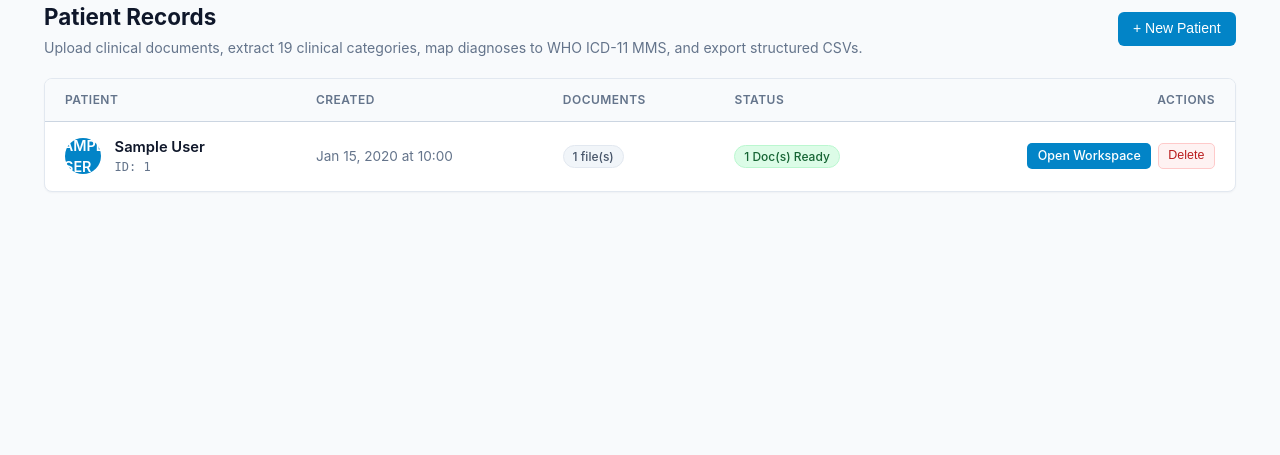
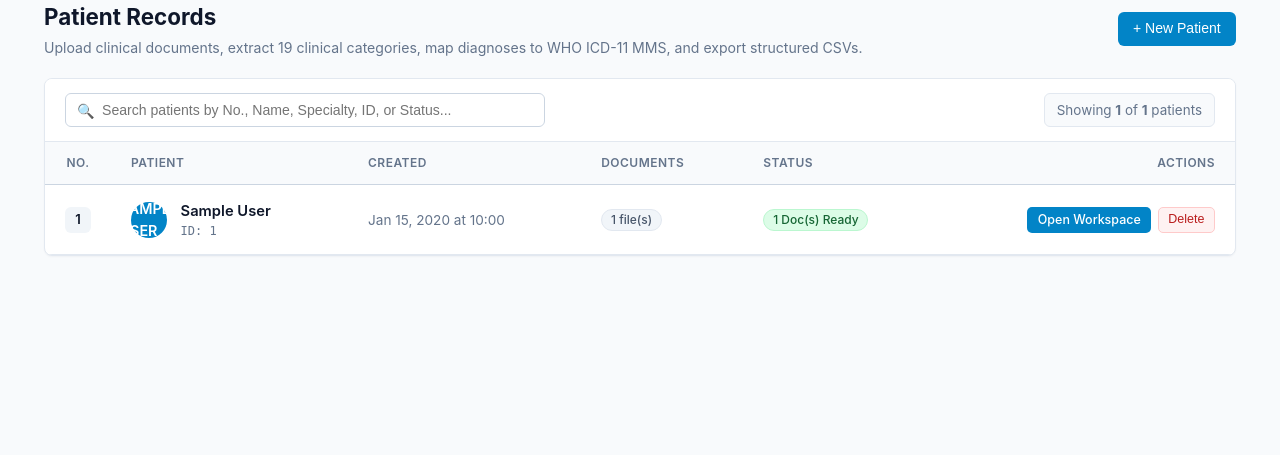
Before and after one commit to mohamedarshad-maker/Clinical-notes-demo, a FastAPI app: template app/templates/patients/list.html in a window 1280 px wide. Shown: the part 56-511 px from the top of the page. Run offline with FastAPI, Linux system fonts and the light colour scheme; the template is opened without the code that fills it: most values are stand-ins (such as "Sample title", 1, 10 or a date in 2020).

Commit message:
feat: add No. column and real-time search filter to patient records list

```diff
--- a/app/templates/patients/list.html
+++ b/app/templates/patients/list.html
@@ -32,9 +32,22 @@
 
 <div class="patients-table-container">
     {% if patients %}
+    <div class="patients-toolbar">
+        <div class="search-box-wrapper">
+            <span class="search-icon">🔍</span>
+            <input type="text" id="patient-search-input" class="patient-search-input"
+                placeholder="Search patients by No., Name, Specialty, ID, or Status..."
+                oninput="filterPatients()" autocomplete="off">
+            <button type="button" id="clear-search-btn" class="clear-search-btn" onclick="clearPatientSearch()" style="display: none;" title="Clear search">✕</button>
+        </div>
+        <div class="patient-count-badge" id="patient-count-badge">
+            Showing <strong>{{ patients|length }}</strong> of <strong>{{ patients|length }}</strong> patients
+        </div>
+    </div>
     <table class="patients-table">
         <thead>
             <tr>
+                <th style="width: 60px; text-align: center;">No.</th>
                 <th>Patient</th>
                 <th>Created</th>
                 <th>Documents</th>
@@ -42,9 +55,12 @@
                 <th style="text-align: right;">Actions</th>
             </tr>
         </thead>
-        <tbody>
+        <tbody id="patients-tbody">
             {% for patient in patients %}
-            <tr class="patient-row" onclick="openPatientWorkspace('{{ patient.id }}')">
+            <tr class="patient-row" data-search-text="{{ loop.index }} {{ patient.display_name|lower }} {{ patient.id|lower }} {{ patient.documents|length }} file(s) {% if patient.documents|length > 0 %}ready{% else %}no documents{% endif %}" onclick="openPatientWorkspace('{{ patient.id }}')">
+                <td class="patient-no-cell">
+                    <span class="patient-row-num">{{ loop.index }}</span>
+                </td>
                 <td>
                     <div class="patient-name-cell">
                         <div class="patient-avatar">{{ patient.display_name[0].upper() }}</div>
@@ -77,6 +93,12 @@
                 </td>
             </tr>
             {% endfor %}
+            <tr id="no-search-results-row" style="display: none;">
+                <td colspan="6" style="text-align: center; padding: 2.5rem 1rem; color: var(--text-secondary);">
+                    <div style="font-weight: 600; color: var(--navy); margin-bottom: 0.25rem;">No matching patients found</div>
+                    <div style="font-size: 0.85rem;">Try searching for a different patient name, specialty, or ID.</div>
+                </td>
+            </tr>
         </tbody>
     </table>
     {% else %}
@@ -173,11 +195,144 @@
         padding: 3rem 2rem;
         color: var(--text-secondary);
     }
+
+    .patients-toolbar {
+        display: flex;
+        justify-content: space-between;
+        align-items: center;
+        gap: 1rem;
+        padding: 0.9rem 1.25rem;
+        background: #ffffff;
+        border-bottom: 1px solid var(--border);
+        flex-wrap: wrap;
+    }
+
+    .search-box-wrapper {
+        position: relative;
+        flex: 1;
+        min-width: 260px;
+        max-width: 480px;
+        display: flex;
+        align-items: center;
+    }
+
+    .search-icon {
+        position: absolute;
+        left: 0.75rem;
+        font-size: 0.88rem;
+        color: var(--text-secondary);
+        pointer-events: none;
+    }
+
+    .patient-search-input {
+        width: 100%;
+        padding: 0.5rem 2rem 0.5rem 2.25rem !important;
+        border: 1px solid #cbd5e1;
+        border-radius: 6px;
+        font-size: 0.88rem;
+        transition: border-color 0.15s, box-shadow 0.15s;
+    }
+
+    .patient-search-input:focus {
+        outline: none;
+        border-color: var(--primary);
+        box-shadow: 0 0 0 3px rgba(3, 105, 161, 0.12);
+    }
+
+    .clear-search-btn {
+        position: absolute;
+        right: 0.4rem;
+        background: transparent;
+        color: var(--text-secondary);
+        border: none;
+        padding: 0.2rem 0.45rem;
+        font-size: 0.8rem;
+        cursor: pointer;
+        border-radius: 4px;
+    }
+
+    .clear-search-btn:hover {
+        background: #f1f5f9;
+        color: var(--navy);
+    }
+
+    .patient-count-badge {
+        font-size: 0.84rem;
+        color: var(--text-secondary);
+        background: #f8fafc;
+        padding: 0.35rem 0.75rem;
+        border-radius: 6px;
+        border: 1px solid var(--border);
+    }
+
+    .patient-no-cell {
+        text-align: center;
+        width: 60px;
+    }
+
+    .patient-row-num {
+        display: inline-flex;
+        align-items: center;
+        justify-content: center;
+        min-width: 26px;
+        height: 26px;
+        padding: 0 0.4rem;
+        border-radius: 6px;
+        background: #f1f5f9;
+        color: var(--navy);
+        font-weight: 600;
+        font-size: 0.82rem;
+    }
 </style>
 {% endblock %}
 
 {% block scripts %}
 <script>
+    function filterPatients() {
+        const input = document.getElementById('patient-search-input');
+        const clearBtn = document.getElementById('clear-search-btn');
+        const countBadge = document.getElementById('patient-count-badge');
+        const noResultsRow = document.getElementById('no-search-results-row');
+        if (!input) return;
+
+        const query = input.value.trim().toLowerCase();
+        if (clearBtn) {
+            clearBtn.style.display = query.length > 0 ? 'inline-block' : 'none';
+        }
+
+        const rows = document.querySelectorAll('#patients-tbody tr.patient-row');
+        const totalCount = rows.length;
+        let visibleCount = 0;
+
+        rows.forEach((row) => {
+            const searchText = (row.getAttribute('data-search-text') || row.innerText || '').toLowerCase();
+            if (!query || searchText.includes(query)) {
+                row.style.display = '';
+                visibleCount++;
+                const numSpan = row.querySelector('.patient-row-num');
+                if (numSpan) numSpan.textContent = visibleCount;
+            } else {
+                row.style.display = 'none';
+            }
+        });
+
+        if (countBadge) {
+            countBadge.innerHTML = `Showing <strong>${visibleCount}</strong> of <strong>${totalCount}</strong> patients`;
+        }
+        if (noResultsRow) {
+            noResultsRow.style.display = (visibleCount === 0 && totalCount > 0) ? '' : 'none';
+        }
+    }
+
+    function clearPatientSearch() {
+        const input = document.getElementById('patient-search-input');
+        if (input) {
+            input.value = '';
+            filterPatients();
+            input.focus();
+        }
+    }
+
     function showCreateForm() {
         document.getElementById('create-form').style.display = 'block';
         document.getElementById('display_name').focus();
```
Also changed, not shown: 1 other file.
